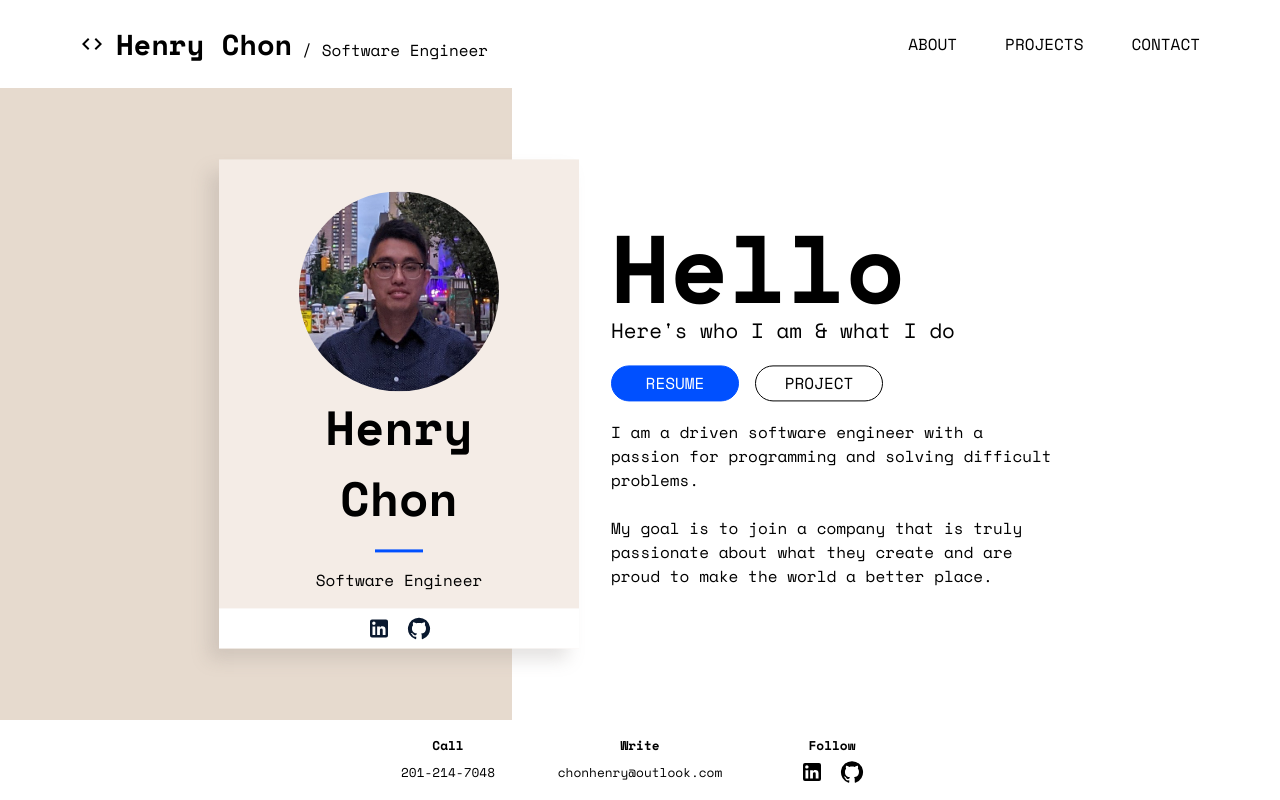
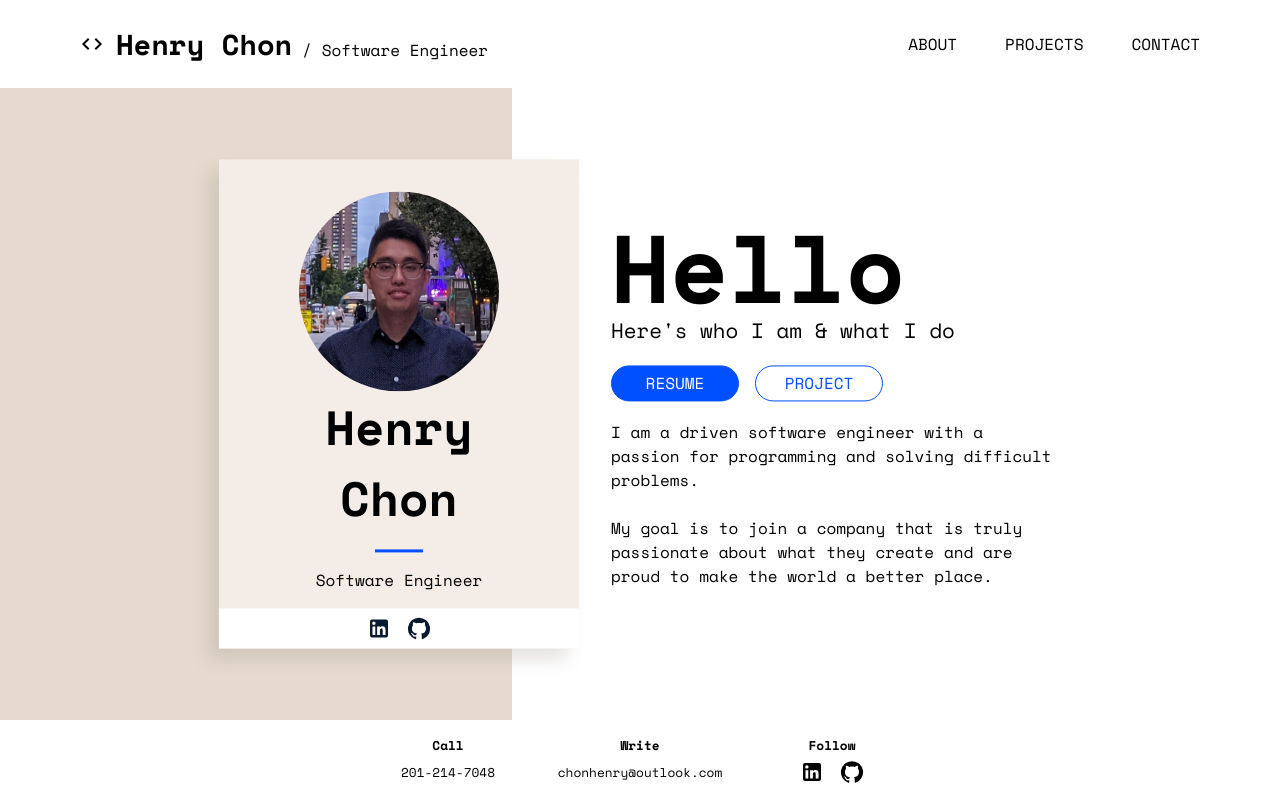
Before and after one commit to chonhenry/portfolio-nextjs, a Next.js app: page / in a window 1280 px wide. Built offline with nearby package versions, Linux system fonts and the light colour scheme.

Commit message:
edited resume and projects button on homepage

```diff
--- a/pages/index.js
+++ b/pages/index.js
@@ -51,10 +51,12 @@ export default function Home() {
           <div className={styles.hello}>Hello</div>
           <div className={styles.subtitle}>{"Here's who I am & what I do"}</div>
           <div className={styles.btns}>
-            <Link href="/">
-              <a className={styles.btn}>resume</a>
+            <Link href="/Henry_Chon_Resume.pdf">
+              <a className={styles.btn} target="_blank">
+                resume
+              </a>
             </Link>
-            <Link href="/">
+            <Link href="/projects">
               <a className={styles.btn}>project</a>
             </Link>
           </div>
--- a/styles/Home.module.css
+++ b/styles/Home.module.css
@@ -133,13 +133,13 @@
 
 .btn:first-child:hover {
   background-color: transparent;
-  color: #000;
+  color: var(--color-3);
 }
 
 .btn:last-child {
   background-color: transparent;
-  color: black;
-  border: 1px solid #000;
+  color: var(--color-3);
+  border: 1px solid var(--color-3);
 }
 
 .btn:last-child:hover {
```
